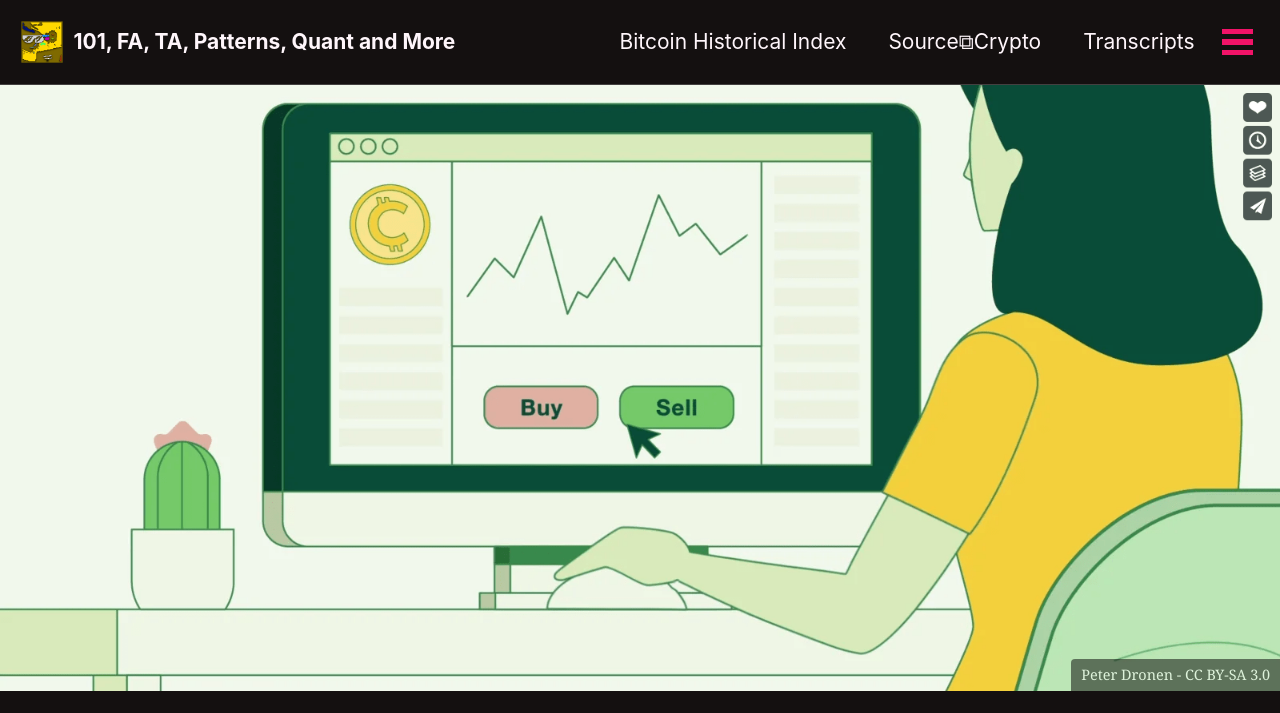
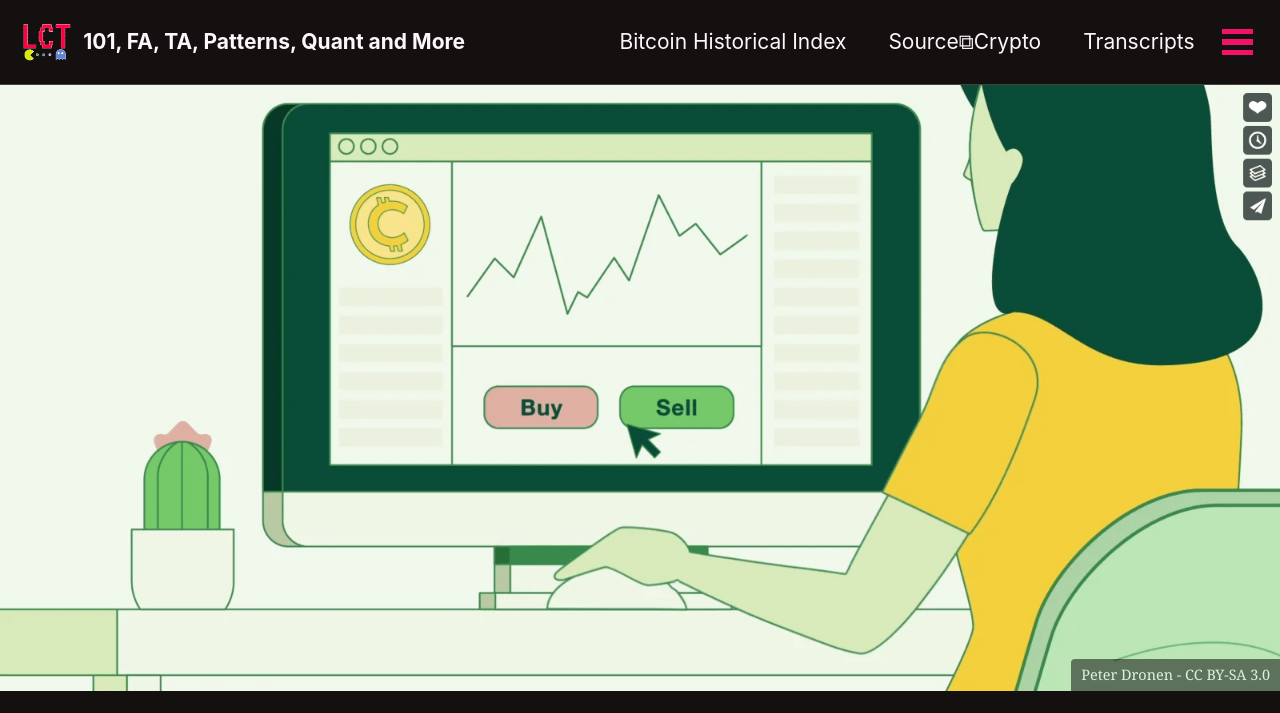
Before and after one commit to learn-crypto-trading/learn-crypto-trading.github.io, a Jekyll site: the page built from _pages/index.md, in a window 1280 px wide. Shown: the top 713 px of the page. Built offline with Jekyll 4.4.1, drawn with Linux system fonts in a browser that asks for light colours; cached includes are drawn as plain includes; comment, search, counter and statistics services are not loaded; grey boxes are pictures that could not be loaded.

Commit message:
make it so

```diff
--- a/_config.yml
+++ b/_config.yml
@@ -25,7 +25,7 @@ baseurl                  : ""
 repository               : "learn-crypto-trading/learn-crypto-trading.github.io"
 github                   : [metadata]
 teaser                   : #"/assets/img/information-discovery.jpg"
-logo                     : "https://learncryptotrading.co/assets/img/info-grey.png"
+logo                     : "/assets/icons/lct.png"
 masthead_title           : "101, FA, TA, Patterns, Quant and More"
 # breadcrumbs            : false # true, false (default)
 words_per_minute         : 200
```
Also changed, not shown: assets/icons/lct.png (added).
